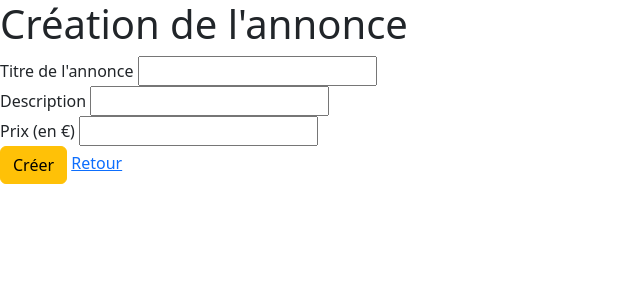
After one commit to L-A61/ECF_Wazaa, a PHP site: page /annonce-select.php in a window 1280 px wide. The commit adds this page. Shown: the top 300 px of the page, without its empty margins (0-640 px from the left). Run offline with PHP 8.4, Linux system fonts and the light colour scheme.

Commit message:
Ajout fonctionnalité modification, plus d'élement modifiable à ajouter

```diff
--- /dev/null
+++ b/annonce-select.php
@@ -0,0 +1,74 @@
+<?php
+include("header.php");
+
+$id = isset($_GET['modify']) ? $_GET['modify'] : '';
+$id_annonce = null;
+
+if ($id !== '') {
+    $sql = "SELECT * FROM waz_annonces a JOIN waz_type_bien tb ON a.tb_id = tb.tb_id WHERE an_id = '$id'";
+    $result = $pdo->query($sql);
+    $annonce = $result->fetch(PDO::FETCH_ASSOC);
+
+    if ($annonce) {
+        $offre = $annonce['an_offre'];
+        $pieces = $annonce['an_pieces'];
+        $titre = $annonce['an_titre'];
+        $ref = $annonce['an_ref'];
+        $description = $annonce['an_description'];
+        $local = $annonce['an_local'];
+        $surf_hab = $annonce['an_surf_hab'];
+        $surf_tot = $annonce['an_surf_tot'];
+        $prix = $annonce['an_prix'];
+        $diagnostic = $annonce['an_diagnostic'];
+
+        $id_annonce = $annonce['an_id'];
+    } else {
+        echo "Annonce introuvable.";
+        exit;
+    }
+}
+
+if ($_SERVER['REQUEST_METHOD'] == 'POST') {
+    $titre = $_POST['titre'];
+    $description = $_POST['description'];
+    $prix = $_POST['prix'];
+
+    if($id_annonce !== null) {
+        $stmt = $pdo->prepare("UPDATE waz_annonces SET an_titre = ?, an_description = ?, an_prix = ?");
+        $stmt->execute([$titre, $description, $prix]);
+    } else {
+        $stmt = $pdo->prepare("INSERT INTO waz_annonces (an_titre, an_description, an_prix) VALUES (?, ?, ?)");
+        $stmt->execute([$titre, $description, $prix]);
+    }
+
+    header('Location:index.php');
+    exit;
+}
+
+?>
+
+<div>
+    <h1><?= $id ? "Modification" : "Création" ?> de l'annonce</h1>
+
+    <form method="post">
+        <div>
+            <label for="titre">Titre de l'annonce</label>
+            <input type="text" name="titre" id="titre" value="<?= $id ? htmlentities($titre) : "" ?>">
+            <br>
+            <label for="description">Description</label>
+            <input type="text" name="description" id="description" value="<?= $id ? htmlentities($description) : "" ?>">
+            <br>
+            <label for="prix">Prix (en €)</label>
+            <input type="text" name="prix" id="prix" value="<?= $id ? htmlentities($prix) : "" ?>">
+        </div>
+        <button type="submit" class="btn btn-warning"><?= $id ? "Mettre à jour" : "Créer"?></button>
+        <a href="index.php">Retour</a>
+    </form>
+</div>
+
+<?php
+    // TODO : ajouter une date modification via NOW() si première modification, update la date si deuxième ou +, date ajout si nouveau.
+    // $sqlModif = "UPDATE waz_annonces SET an_vues = an_vues+1 WHERE an_id = '$id'";
+    // $pdo->exec($sqlModif);
+    include("footer.php");
+?>
```
Also changed, not shown: index.php (+10 -5 lines).
